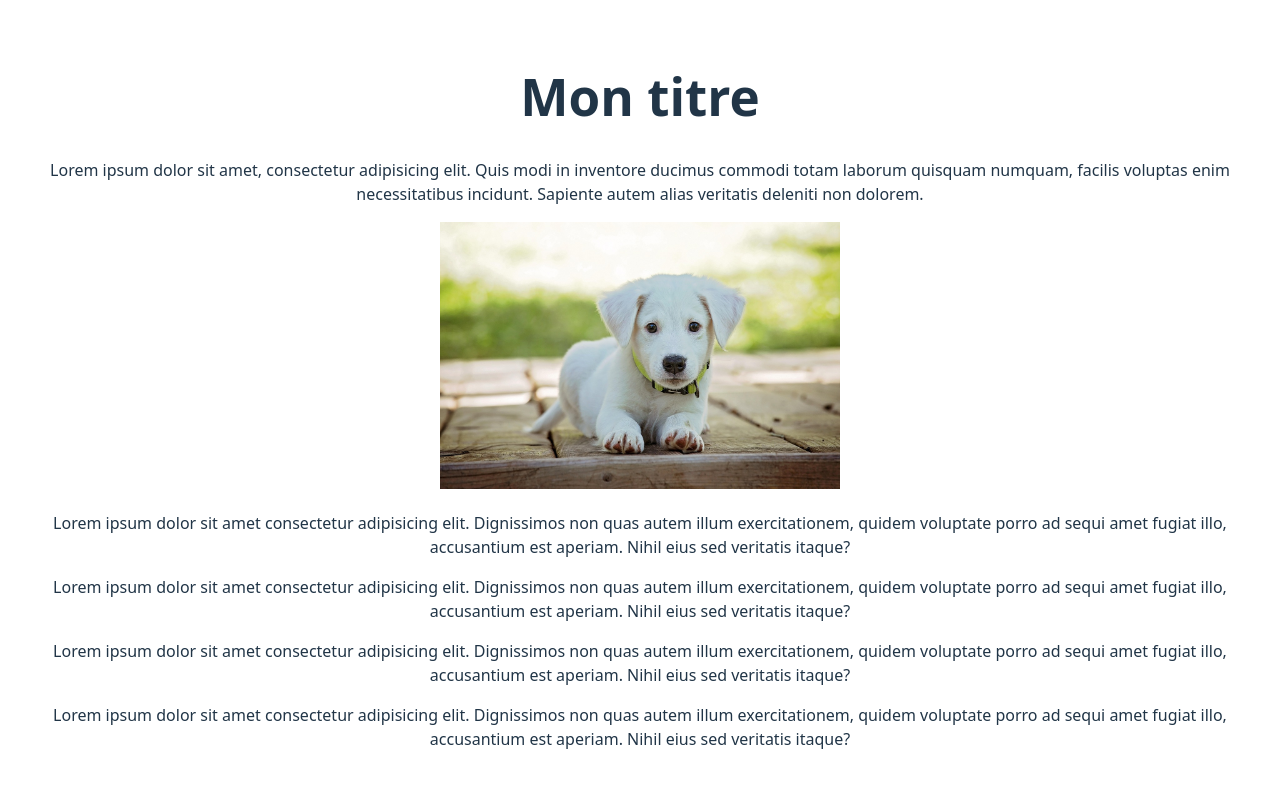
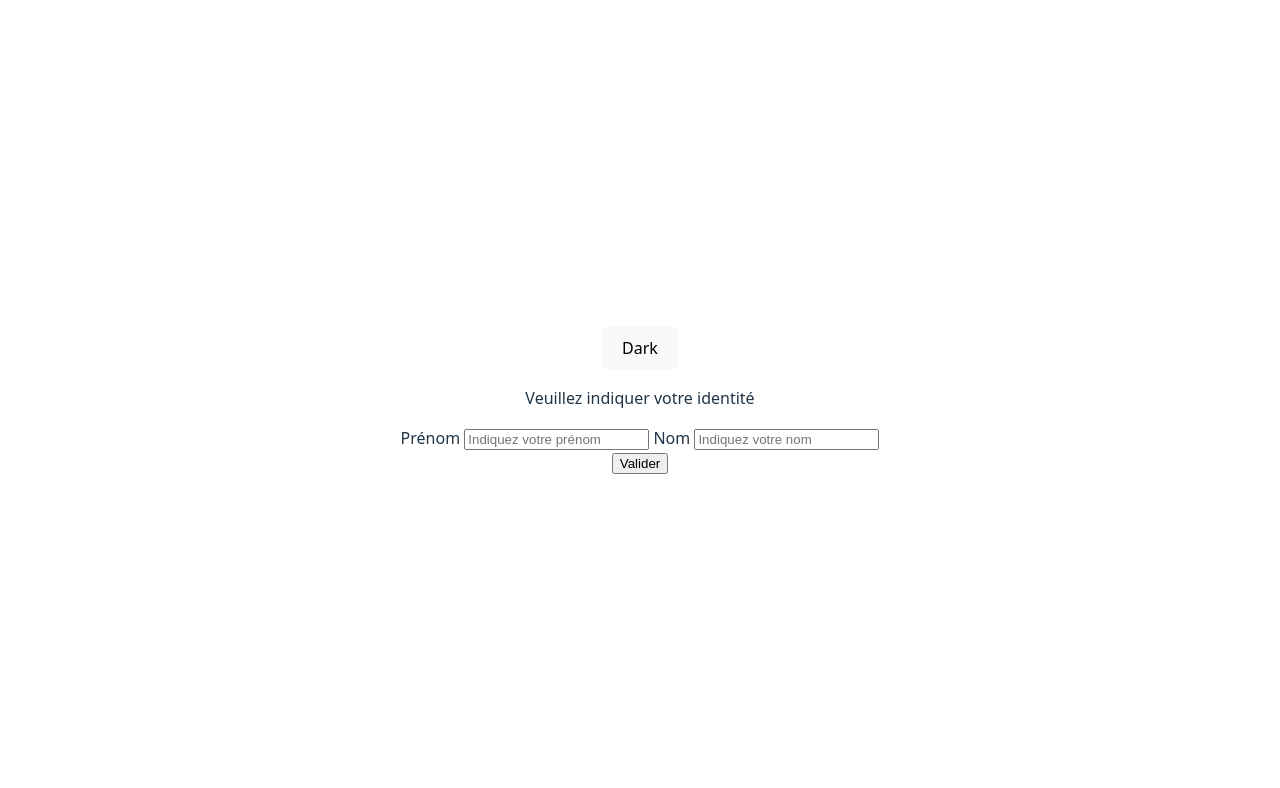
Before and after one commit to emmanuelMartin53/my-app, a React (Vite) app: page / in a window 1280 px wide. Shown: the top 788 px of the page. Built offline with nearby package versions, Linux system fonts and the light colour scheme.

Commit message:
GetBy Vs QueryByRole

```diff
--- a/src/App.jsx
+++ b/src/App.jsx
@@ -1,20 +1,22 @@
 
-import { useState } from 'react'
+// import { useState } from 'react'
 import './App.css'
-import GetAllByRole from './components/Queries/GetAllByRole'
-import GetAllByTitle from './components/Queries/GetAllByTitle'
+import QueryByRole from './components/Queries/QueryByRole'
+// import GetAllByRole from './components/Queries/GetAllByRole'
+// import GetAllByTitle from './components/Queries/GetAllByTitle'
 
 
 
 const App = () => {
 
-  const buttons = ["Bouton 1","Bouton 2","Bouton 3"]
-  const [btns, setbtns] = useState(buttons)
+  // const buttons = ["Bouton 1","Bouton 2","Bouton 3"]
+  // const [btns, setbtns] = useState(buttons)
 
   return (
     <div className='App'>
       {/* <GetAllByRole btns={btns}/> */}
-      <GetAllByTitle />
+      {/* <GetAllByTitle */}
+      <QueryByRole />
     </div>
 
   )
--- /dev/null
+++ b/src/components/Queries/QueryByRole.jsx
@@ -0,0 +1,27 @@
+import { useState } from "react"
+
+const QueryByRole = () => {
+
+  const [isDark, setIsDark] = useState(false)
+
+  const btn = <button onClick={() => setIsDark(!isDark)}>{isDark ? 'Light' : 'Dark'}</button>
+
+  return (
+    <div style={{background: isDark && "grey"}}>
+        {btn}
+        <p className="container">Veuillez indiquer votre identité </p>
+        <form>
+            <div>
+              <label htmlFor="firstName" >Prénom  </label>
+              <input type="text" id="firstName" placeholder="Indiquez votre prénom"/>
+
+              <label htmlFor="lastName" > Nom  </label>
+              <input type="text" id="lastName" placeholder="Indiquez votre nom"/>
+            </div>
+            <input type="submit" value="Valider" />
+        </form>
+      </div>
+  )
+}
+
+export default QueryByRole
```
Also changed, not shown: 1 other file (tests, documents, lock files or other folders).
